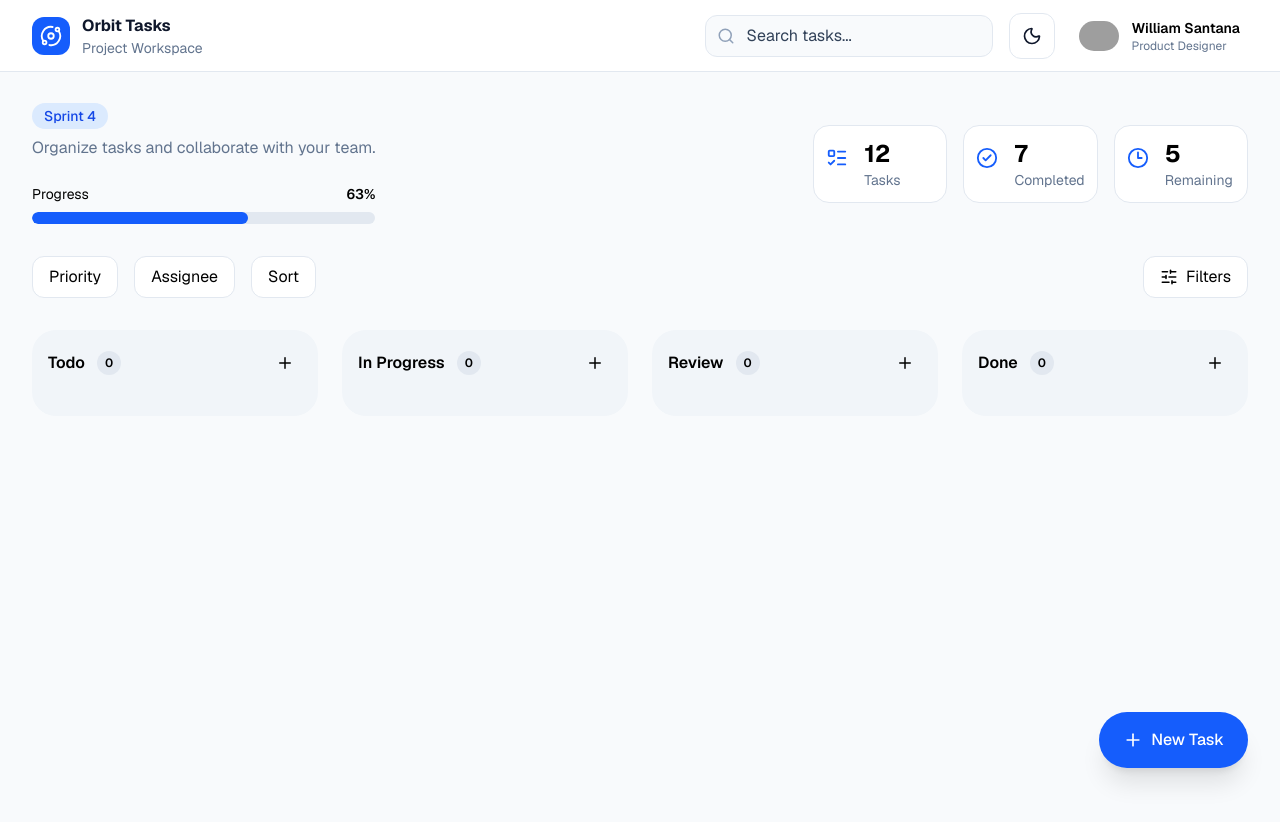
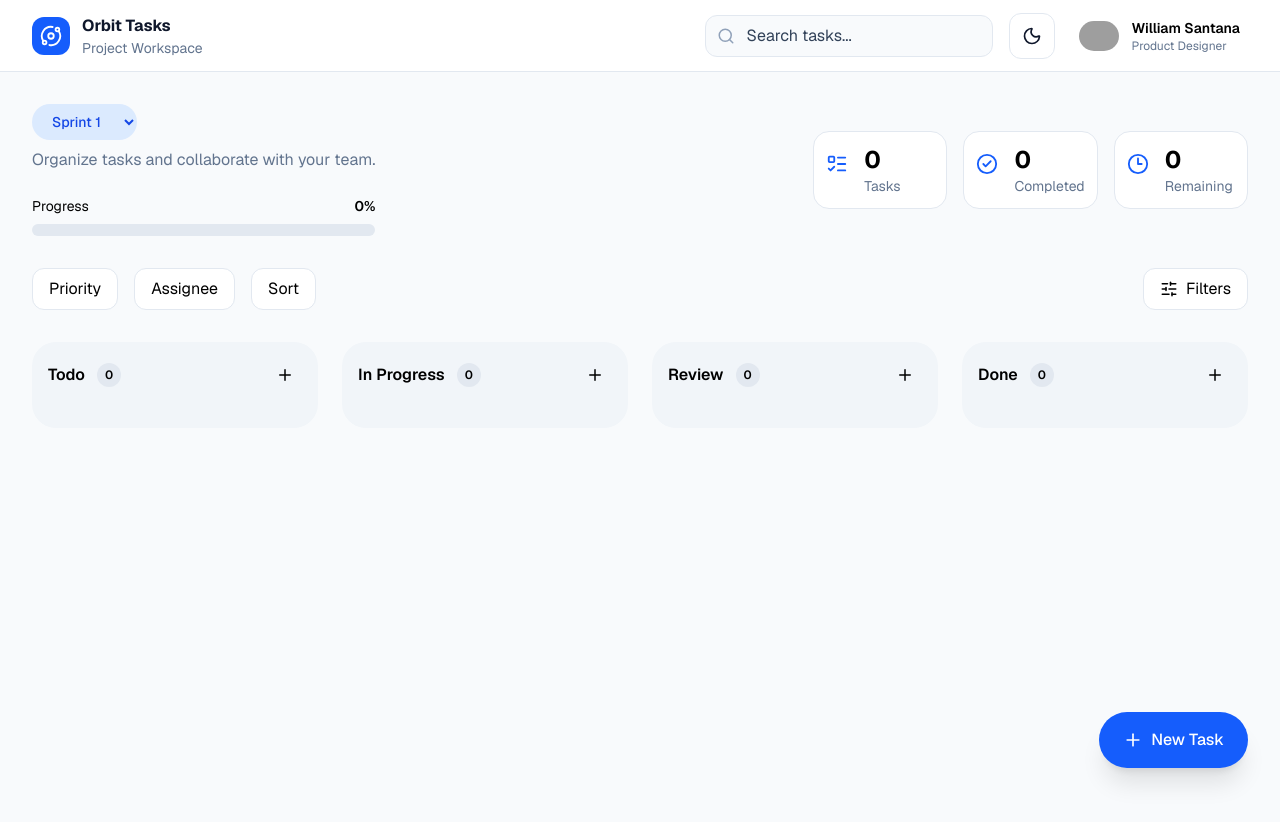
Before and after one commit to wwilliamsantana/orbit-tasks, a Next.js app: page / in a window 1280 px wide. Shown: the top 822 px of the page. Built offline with nearby package versions, Linux system fonts and the light colour scheme; grey boxes are pictures that could not be loaded.

Commit message:
fix: Data updated in real time

```diff
--- a/src/components/board/BoardHeader.tsx
+++ b/src/components/board/BoardHeader.tsx
@@ -1,19 +1,31 @@
 import { BoardProgress } from "./BoardProgress";
 import { BoardStats } from "./BoardStats";
 
-export function BoardHeader() {
+interface Props {
+  total: number;
+  completed: number;
+  remaining: number;
+  progress: number;
+}
+
+export function BoardHeader({ completed, progress, remaining, total }: Props) {
+  const sprints = ["Sprint 1", "Sprint 2", "Sprint 3", "Sprint 4", "Sprint 5"];
   return (
     <section className="mb-8 flex flex-col justify-between gap-6 lg:flex-row lg:items-center">
       <div>
-        <span className="rounded-full bg-blue-100 px-3 py-1 text-sm font-medium text-blue-700 dark:bg-blue-900/40 dark:text-blue-300">
-          Sprint 4
-        </span>
+        <select className=" rounded-full bg-blue-100 px-4 py-2 text-sm font-medium text-blue-700 outline-none transition dark:bg-blue-900/40 dark:text-blue-300">
+          {sprints.map((sprint) => (
+            <option key={sprint} value={sprint}>
+              {sprint}
+            </option>
+          ))}
+        </select>
         <p className="mt-2 text-slate-500">
           Organize tasks and collaborate with your team.
         </p>
-        <BoardProgress />
+        <BoardProgress progress={progress} />
       </div>
-      <BoardStats />
+      <BoardStats total={total} remaining={remaining} completed={completed} />
     </section>
   );
 }
--- a/src/components/board/BoardProgress.tsx
+++ b/src/components/board/BoardProgress.tsx
@@ -1,14 +1,23 @@
-export function BoardProgress() {
+interface Props {
+  progress: number;
+}
+
+export function BoardProgress({ progress }: Props) {
   return (
     <div className="mt-6 w-full max-w-md">
       <div className="mb-2 flex justify-between text-sm">
         <span>Progress</span>
 
-        <span className="font-semibold">63%</span>
+        <span className="font-semibold">{progress}%</span>
       </div>
 
       <div className="h-3 overflow-hidden rounded-full bg-slate-200 dark:bg-slate-800">
-        <div className="h-full w-[63%] rounded-full bg-blue-600" />
+        <div
+          className="h-full rounded-full bg-blue-600"
+          style={{
+            width: `${progress}%`,
+          }}
+        />
       </div>
     </div>
   );
--- a/src/components/board/BoardSection.tsx
+++ b/src/components/board/BoardSection.tsx
@@ -30,6 +30,19 @@ export function BoardSection() {
     useBoard();
   const [dialogOpen, setDialogOpen] = useState(false);
   const [selectedColumn, setSelectedColumn] = useState("");
+
+  const totalTasks = board.reduce(
+    (acc, column) => acc + column.tasks.length,
+    0,
+  );
+
+  const completedTasks =
+    board.find((column) => column.id === "Done")?.tasks.length ?? 0;
+
+  const remainingTasks = totalTasks - completedTasks;
+
+  const progressTasks =
+    totalTasks === 0 ? 0 : Math.round((completedTasks / totalTasks) * 100);
 
   function handleOpenDialog(columnId: string) {
     setSelectedColumn(columnId);
@@ -174,7 +187,12 @@ export function BoardSection() {
 
   return (
     <section className="p-8">
-      <BoardHeader />
+      <BoardHeader
+        completed={completedTasks}
+        progress={progressTasks}
+        remaining={remainingTasks}
+        total={totalTasks}
+      />
 
       <BoardFilters />
 
--- a/src/components/board/BoardStats.tsx
+++ b/src/components/board/BoardStats.tsx
@@ -1,24 +1,29 @@
 import { CheckCircle2, Clock3, ListTodo } from "lucide-react";
 
+interface Props {
+  total: number;
+  completed: number;
+  remaining: number;
+}
+
+export function BoardStats({ completed, remaining, total }: Props) {
   const stats = [
     {
       icon: ListTodo,
       label: "Tasks",
-    value: "12",
+      value: total,
     },
     {
       icon: CheckCircle2,
       label: "Completed",
-    value: "7",
+      value: completed,
     },
     {
       icon: Clock3,
       label: "Remaining",
-    value: "5",
+      value: remaining,
     },
   ];
-
-export function BoardStats() {
   return (
     <div className="grid gap-4 sm:grid-cols-3">
       {stats.map((stat) => (
--- a/src/components/board/ColumnHeader.tsx
+++ b/src/components/board/ColumnHeader.tsx
@@ -7,7 +7,6 @@ interface Props {
 }
 
 export function ColumnHeader({ title, total, onAddTask }: Props) {
-  console.log(total);
   return (
     <header className="mb-5 flex items-center justify-between">
       <div className="flex items-center gap-3">
```
Lines whose indentation alone changed are shown as unchanged.
